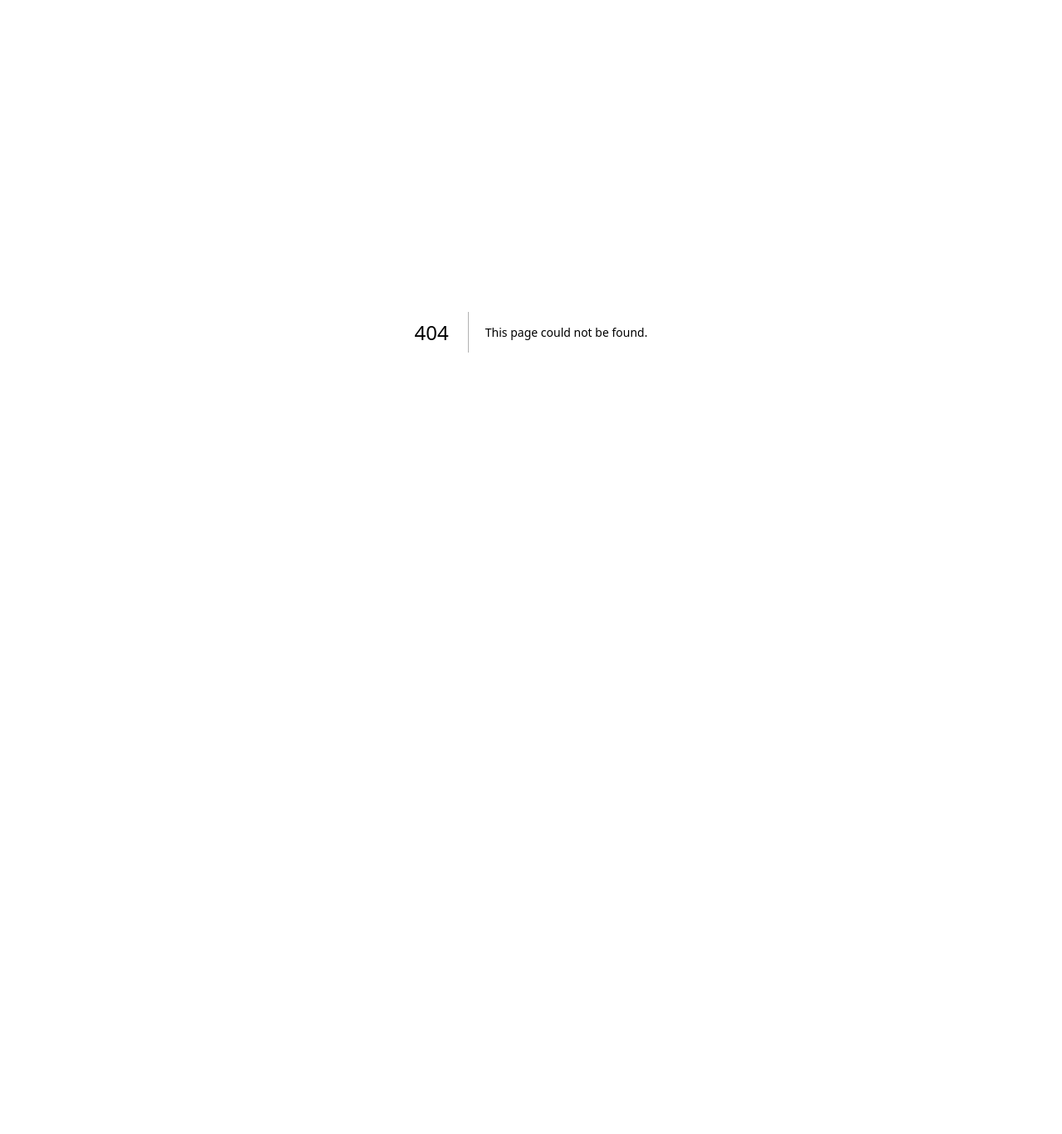
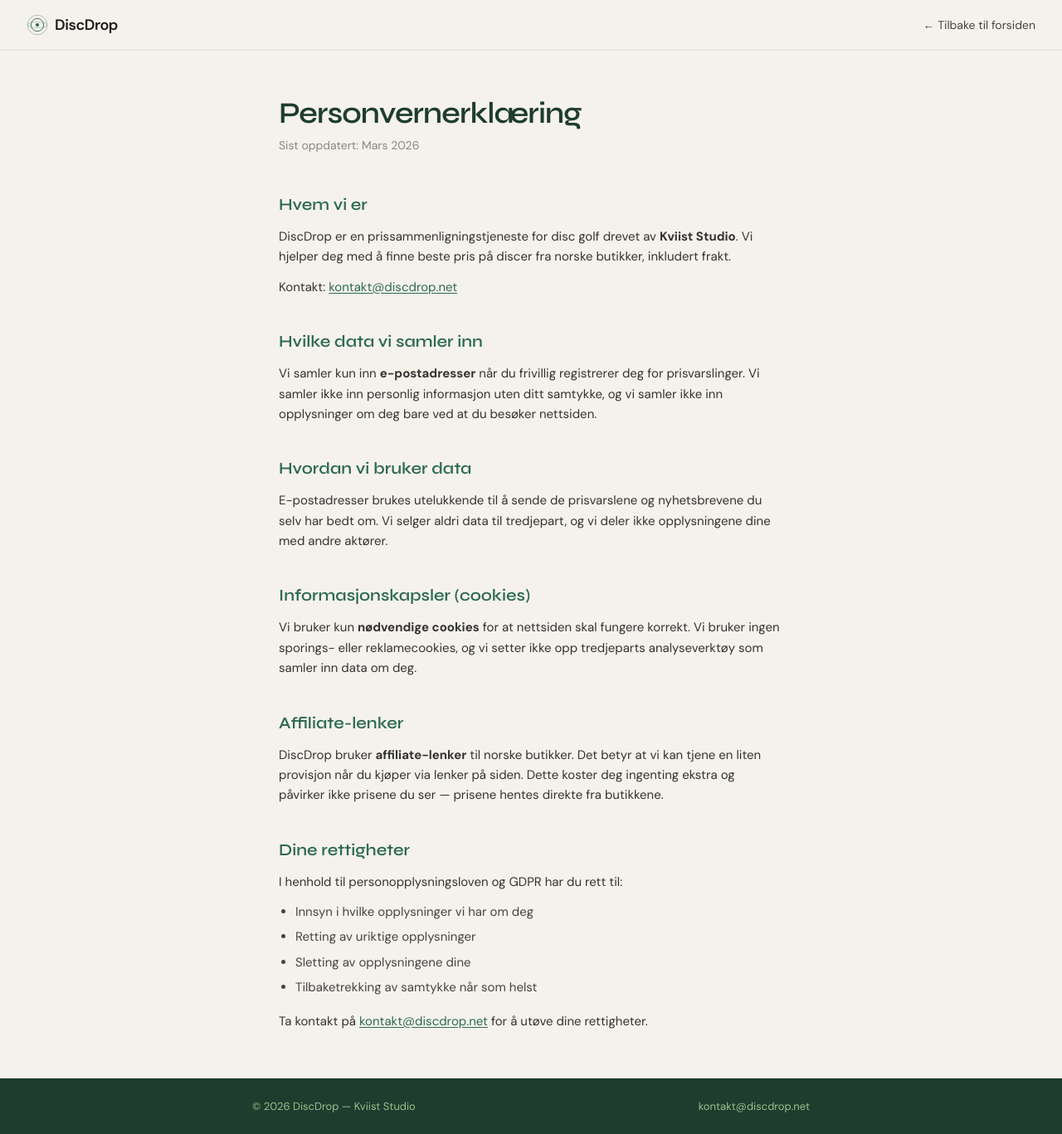
Before and after one commit to cracchus-Tiberius/discdrop, a Next.js app: page /personvern in a window 1280 px wide. Before the commit this address had no page. Shown: the whole page at 83% size. Before the commit the page ends 800 px from the top, so only its background shows below. Built offline with nearby package versions, Linux system fonts and the light colour scheme.

Commit message:
Update company name to Kviist Studio

```diff
--- a/app/disc-drop-home.tsx
+++ b/app/disc-drop-home.tsx
@@ -534,8 +534,24 @@
         <UpcomingSection />
         <BrowseGrid tab={tab} onTab={setTab} />
       </main>
-      <footer className="border-t border-[#e0ddd4] bg-[#F5F2EB] py-8 text-center text-xs text-[#666]">
-        <p>DiscDrop — price comparison for disc golf in Norway</p>
+      <footer className="bg-[#1E3D2F] px-6 py-6">
+        <div className="mx-auto flex max-w-6xl flex-col items-center gap-3 text-[13px] sm:flex-row sm:justify-between">
+          <span className="text-[#9DC08B]">© 2026 DiscDrop — Kviist Studio</span>
+          <span className="text-[#7a9a82] italic">
+            Vi tjener provisjon på kjøp via lenker på siden
+          </span>
+          <div className="flex items-center gap-4 text-[#9DC08B]">
+            <Link href="/personvern" className="hover:text-[#F5F2EB] transition-colors">
+              Personvern
+            </Link>
+            <a
+              href="mailto:kontakt@discdrop.net"
+              className="hover:text-[#F5F2EB] transition-colors"
+            >
+              kontakt@discdrop.net
+            </a>
+          </div>
+        </div>
       </footer>
     </div>
   );
--- /dev/null
+++ b/app/personvern/page.tsx
@@ -0,0 +1,149 @@
+import type { Metadata } from "next";
+import Link from "next/link";
+
+export const metadata: Metadata = {
+  title: "Personvern | DiscDrop",
+  description:
+    "Personvernerklæring for DiscDrop — hvordan vi håndterer dine personopplysninger.",
+};
+
+export default function PersonvernPage() {
+  return (
+    <div className="min-h-screen bg-[#F5F2EB]">
+      {/* Minimal navbar */}
+      <nav className="flex w-full items-center justify-between bg-[#F5F2EB] px-8 py-4 border-b border-[#e0ddd4]">
+        <Link
+          href="/"
+          className="flex shrink-0 items-center gap-2 text-[#1a1a1a] transition-opacity hover:opacity-85"
+        >
+          <svg width="26" height="26" viewBox="0 0 44 44" fill="none" aria-hidden>
+            <circle cx="22" cy="22" r="20" stroke="#2D6A4F" strokeWidth="1.5" opacity="0.4" />
+            <circle cx="22" cy="22" r="13" stroke="#2D6A4F" strokeWidth="1.5" />
+            <ellipse cx="22" cy="22" rx="20" ry="6" stroke="#2D6A4F" strokeWidth="1" opacity="0.5" />
+            <circle cx="22" cy="22" r="3.5" fill="#2D6A4F" />
+          </svg>
+          <span className="text-lg font-semibold tracking-tight">DiscDrop</span>
+        </Link>
+        <Link
+          href="/"
+          className="text-sm text-[#444] transition-colors hover:text-[#1a1a1a]"
+        >
+          ← Tilbake til forsiden
+        </Link>
+      </nav>
+
+      <main className="mx-auto max-w-2xl px-6 py-14 sm:px-8">
+        <h1 className="mb-2 font-heading text-4xl font-semibold tracking-tight text-[#1E3D2F]">
+          Personvern&shy;erklæring
+        </h1>
+        <p className="mb-12 text-sm text-[#888]">Sist oppdatert: Mars 2026</p>
+
+        <div className="space-y-10">
+          <Section heading="Hvem vi er">
+            <p>
+              DiscDrop er en prissammenligningstjeneste for disc golf drevet av{" "}
+              <strong>Kviist Studio</strong>. Vi hjelper deg med å finne beste pris på
+              discer fra norske butikker, inkludert frakt.
+            </p>
+            <p className="mt-3">
+              Kontakt:{" "}
+              <a
+                href="mailto:kontakt@discdrop.net"
+                className="text-[#2D6A4F] underline underline-offset-2 hover:opacity-80"
+              >
+                kontakt@discdrop.net
+              </a>
+            </p>
+          </Section>
+
+          <Section heading="Hvilke data vi samler inn">
+            <p>
+              Vi samler kun inn <strong>e-postadresser</strong> når du frivillig
+              registrerer deg for prisvarslinger. Vi samler ikke inn personlig
+              informasjon uten ditt samtykke, og vi samler ikke inn
+              opplysninger om deg bare ved at du besøker nettsiden.
+            </p>
+          </Section>
+
+          <Section heading="Hvordan vi bruker data">
+            <p>
+              E-postadresser brukes utelukkende til å sende de prisvarslene og
+              nyhetsbrevene du selv har bedt om. Vi selger aldri data til
+              tredjepart, og vi deler ikke opplysningene dine med andre aktører.
+            </p>
+          </Section>
+
+          <Section heading="Informasjonskapsler (cookies)">
+            <p>
+              Vi bruker kun <strong>nødvendige cookies</strong> for at
+              nettsiden skal fungere korrekt. Vi bruker ingen sporings- eller
+              reklamecookies, og vi setter ikke opp tredjeparts analyseverktøy
+              som samler inn data om deg.
+            </p>
+          </Section>
+
+          <Section heading="Affiliate-lenker">
+            <p>
+              DiscDrop bruker <strong>affiliate-lenker</strong> til norske
+              butikker. Det betyr at vi kan tjene en liten provisjon når du
+              kjøper via lenker på siden. Dette koster deg ingenting ekstra og
+              påvirker ikke prisene du ser — prisene hentes direkte fra
+              butikkene.
+            </p>
+          </Section>
+
+          <Section heading="Dine rettigheter">
+            <p>
+              I henhold til personopplysningsloven og GDPR har du rett til:
+            </p>
+            <ul className="mt-3 space-y-1.5 pl-5 list-disc text-[#444]">
+              <li>Innsyn i hvilke opplysninger vi har om deg</li>
+              <li>Retting av uriktige opplysninger</li>
+              <li>Sletting av opplysningene dine</li>
+              <li>Tilbaketrekking av samtykke når som helst</li>
+            </ul>
+            <p className="mt-4">
+              Ta kontakt på{" "}
+              <a
+                href="mailto:kontakt@discdrop.net"
+                className="text-[#2D6A4F] underline underline-offset-2 hover:opacity-80"
+              >
+                kontakt@discdrop.net
+              </a>{" "}
+              for å utøve dine rettigheter.
+            </p>
+          </Section>
+        </div>
+      </main>
+
+      <footer className="border-t border-[#e0ddd4] bg-[#1E3D2F] px-6 py-6">
+        <div className="mx-auto flex max-w-2xl items-center justify-between gap-4 text-[13px] text-[#9DC08B]">
+          <span>© 2026 DiscDrop — Kviist Studio</span>
+          <a
+            href="mailto:kontakt@discdrop.net"
+            className="hover:text-[#F5F2EB] transition-colors"
+          >
+            kontakt@discdrop.net
+          </a>
+        </div>
+      </footer>
+    </div>
+  );
+}
+
+function Section({
+  heading,
+  children,
+}: {
+  heading: string;
+  children: React.ReactNode;
+}) {
+  return (
+    <section>
+      <h2 className="mb-3 font-heading text-xl font-semibold text-[#2D6A4F]">
+        {heading}
+      </h2>
+      <div className="text-[15px] leading-relaxed text-[#333]">{children}</div>
+    </section>
+  );
+}
```
